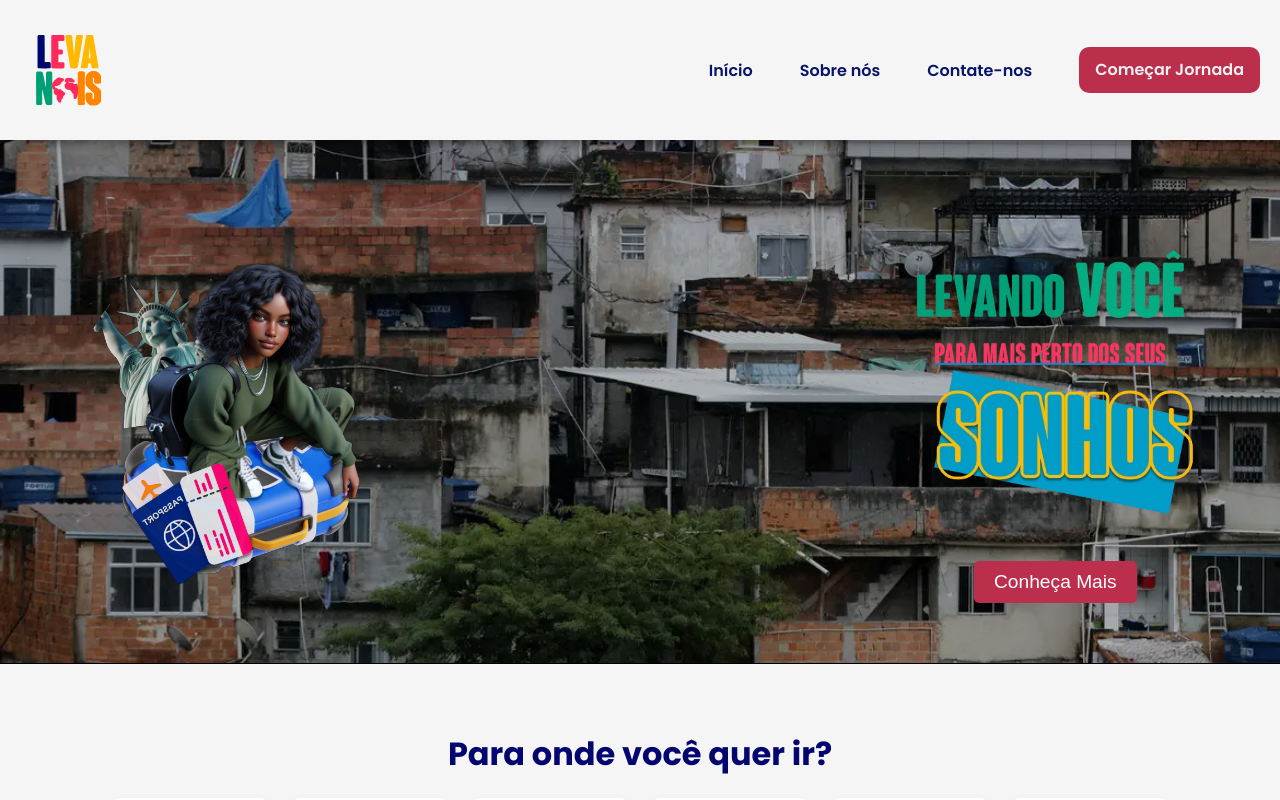
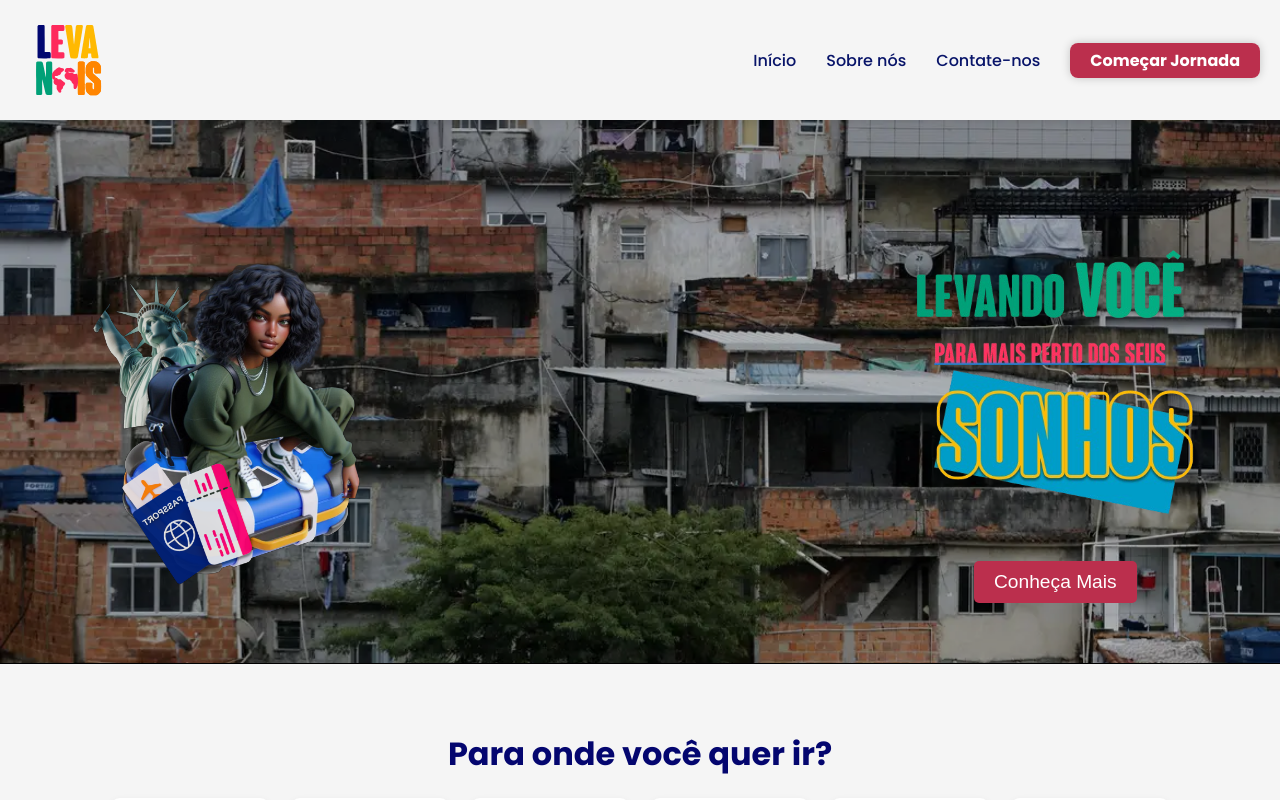
Before and after one commit to Leva-Nois/LevaNois-Frontend, a React (Create React App) app: page / in a window 1280 px wide. Shown: the top 800 px of the page. Built offline with nearby package versions, Linux system fonts and the light colour scheme.

Commit message:
Refactor Header component for improved styling and navigation; added smooth scrolling for section links and updated CSS for better layout and responsiveness.

```diff
--- a/src/components/Header/Header.css
+++ b/src/components/Header/Header.css
@@ -1,22 +1,21 @@
 #header-section {
-    padding: 20px;
+  padding: 10px 20px;
   display: flex;
   justify-content: space-between;
-    background-color: #F5F5F5;;
-    backdrop-filter: blur(5px);
+  align-items: center;
+  background-color: #F5F5F5;
   position: fixed;
   top: 0;
   left: 0;
   right: 0;
   z-index: 1000;
-    box-shadow: 0px 2px 10px rgba(0, 0, 0, 0.514);
+  box-shadow: 0px 2px 8px rgba(0, 0, 0, 0.1);
 }
-
 
 #list {
   display: flex;
   align-items: center;
-    gap: 47px;
+  gap: 30px;
 }
 
 #list-item {
@@ -24,18 +23,51 @@
 }
 
 #item-link {
+  position: relative;
   text-decoration: none;
-    font-weight: 600;
-    font-size: 20;
   color: #081469;
+  font-size: 16px;
+  font-weight: 500;
+  transition: color 0.3s ease;
+}
+
+#item-link::after {
+  content: "";
+  position: absolute;
+  left: 0;
+  bottom: -2px;
+  height: 3px;
+  width: 100%;
+  background-color: #BB2F4D;
+  transform: scaleX(0);
+  transition: transform 0.3s ease;
+
+}
+
+#item-link:hover {
+  color: #BB2F4D;
+  cursor: pointer;
+}
+
+#item-link:hover::after {
+  transform: scaleX(1);
 }
 
 #list-botao-jornada {
+  padding: 6px 20px;
+  border-radius: 8px;
+  background-color: #BB2F4D;
+  color: #FFFFFF;
+  font-weight: bold;
+  font-size: 16px;
+  cursor: pointer;
   text-decoration: none;
-    font-weight: 600;
-    font-size: 20;
-    color: #F1F1F1;
-    background-color: #bb2f4d;
-    padding: 0.7rem 1rem;
-    border-radius: 10px;
+  box-shadow: 0px 0px 10px 0px rgba(0, 0, 0, 0.2);
+  transition: background-color 0.3s ease, box-shadow 0.3s ease, transform 0.3s ease;
 }
+
+#list-botao-jornada:hover {
+  background-color: #081469;
+  box-shadow: 0px 0px 15px 0px #081469;
+  transform: translateY(-2px);
+}
--- a/src/components/Header/Header.jsx
+++ b/src/components/Header/Header.jsx
@@ -1,37 +1,41 @@
 import React from "react";
 import Logo from "../../assets/miniLogo.svg";
 import "./Header.css";
-import { Link } from "react-router-dom";
 
 const Header = () => {
+  const scrollToSection = (id) => {
+    const section = document.getElementById(id);
+    if (section) {
+      section.scrollIntoView({ behavior: "smooth", block: "start" });
+    }
+  };
+
   return (
-    <div>
-      <section id="header-section">
+    <header id="header-section">
       <img src={Logo} alt="Logo da Leva Nóis" />
       <nav id="list">
         <li id="list-item">
-            <Link to="/" id="item-link">
+          <span id="item-link" onClick={() => scrollToSection("top")}>
             Início
-            </Link>
+          </span>
         </li>
         <li id="list-item">
-            <Link to="/sobre-nos" id="item-link">
+          <span id="item-link" onClick={() => scrollToSection("servicos")}>
             Sobre nós
-            </Link>
+          </span>
         </li>
         <li id="list-item">
-            <Link to="/contato" id="item-link">
+          <span id="item-link" onClick={() => scrollToSection("feedback")}>
             Contate-nos
-            </Link>
+          </span>
         </li>
         <li id="list-item">
-            <Link to="/comeco" id="list-botao-jornada">
+          <a href="/comeco" id="list-botao-jornada">
             Começar Jornada
-            </Link>
+          </a>
         </li>
       </nav>
-      </section>
-    </div>
+    </header>
   );
 };
 
--- a/src/index.css
+++ b/src/index.css
@@ -4,3 +4,6 @@ body {
   font-family: 'Poppins', sans-serif;
   background-color: #F1F1F1;
 }
+html {
+  scroll-behavior: smooth;
+}
--- a/src/pages/Home/Components/BannerInicial.jsx
+++ b/src/pages/Home/Components/BannerInicial.jsx
@@ -6,7 +6,7 @@ import './BannerInicial.css';
 
 const BannerInicial = () => {
   return (
-    <section className="banner">
+    <section id="top" className="banner">
       <div className="banner-content">
         <img src={Avatar} alt="Avatar da Leva Nóis" className="banner-avatar" />
         <div className="banner-text">
--- a/src/pages/Home/Components/Servicos.jsx
+++ b/src/pages/Home/Components/Servicos.jsx
@@ -20,7 +20,7 @@ const Servicos = () => {
 
 
   return (
-    <section className="servicos">
+    <section id="servicos" className="servicos">
       <h1>Nossos Serviços</h1>
       <div className="servicos-container">
         {services.map((service, index) => (
```
Lines whose indentation alone changed are shown as unchanged.
